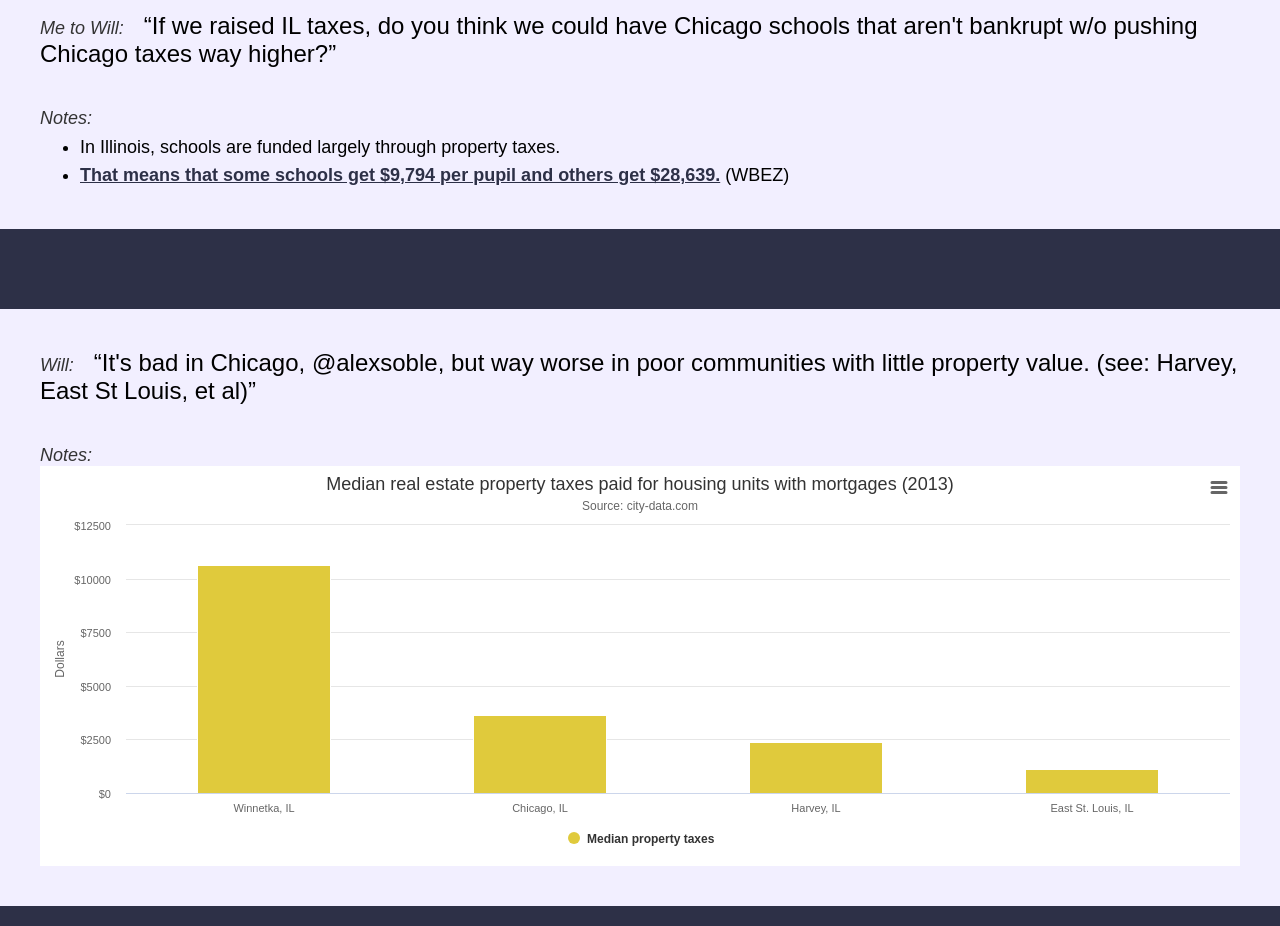
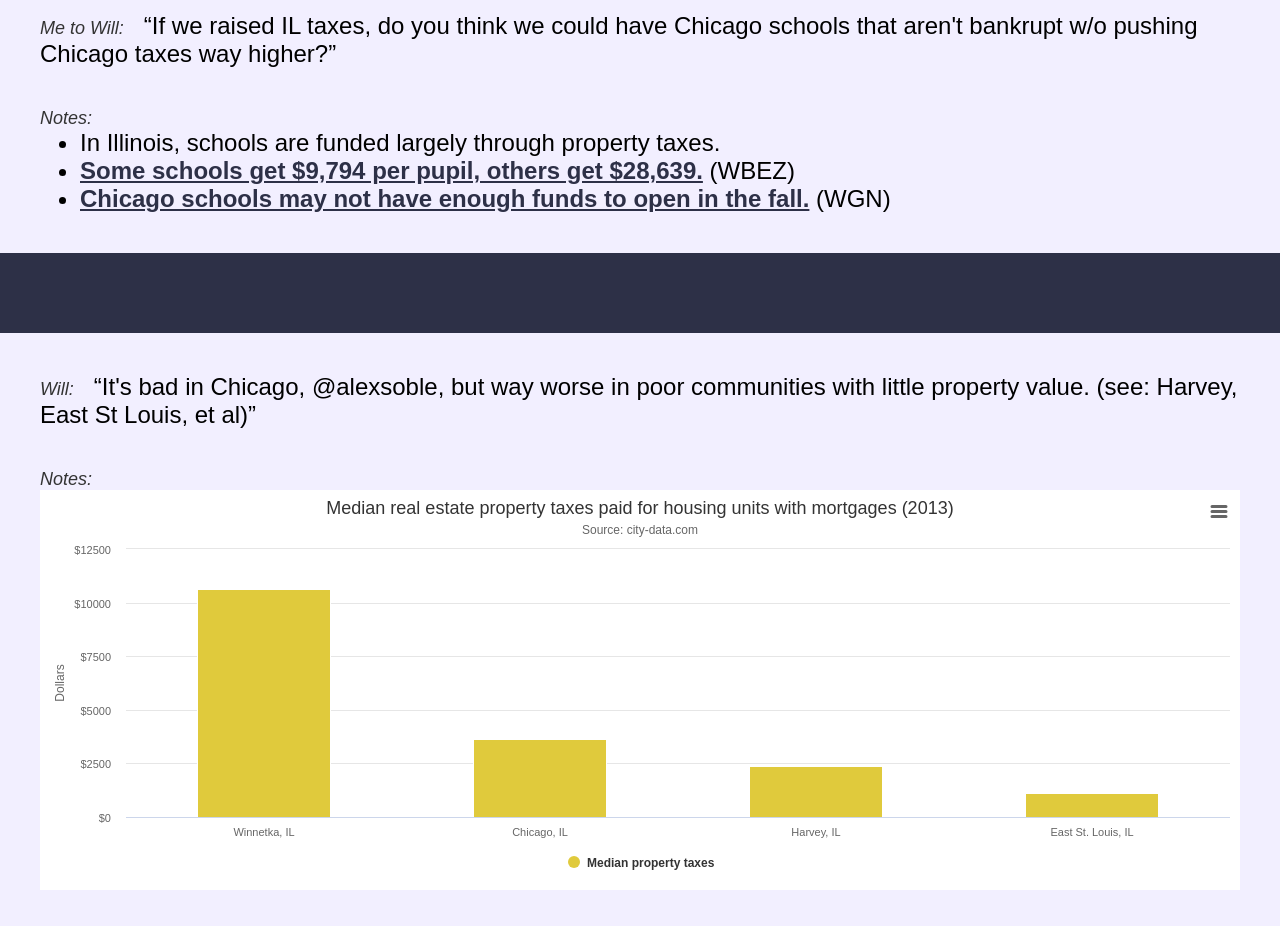
Before and after one commit to alexsoble/il-income-tax, a plain HTML site: page index.html in a window 1280 px wide. Shown: the part 1980-2906 px from the top of the page. Drawn offline with nearby package versions, Linux system fonts and the light colour scheme; a web font is replaced by a local one.

Commit message:
Flesh out IL school funding notes & sources

```diff
--- a/index.html
+++ b/index.html
@@ -113,7 +113,7 @@ mixpanel.init("7c94452e0a5c17106e2a7397bbf44cac");
 
     <div class="who-is-talking">Notes:</div>
 
-    <div class="paragraph-notes-text">
+    <div class="notes-list">
 
       <ul>
         <li>
@@ -121,8 +121,14 @@ mixpanel.init("7c94452e0a5c17106e2a7397bbf44cac");
         </li>
 
         <li>
-          <a href="https://www.wbez.org/shows/wbez-news/how-illinois-pays-for-public-schools-9794-vs-28639/644c7a51-8232-409f-acc1-bba6188e7d93"><strong>That means that some schools get $9,794 per pupil and others get $28,639.</strong></a>
+          <a href="https://www.wbez.org/shows/wbez-news/how-illinois-pays-for-public-schools-9794-vs-28639/644c7a51-8232-409f-acc1-bba6188e7d93"><strong>Some schools get $9,794 per pupil, others get $28,639.</strong></a>
           (WBEZ)
+        </li>
+
+        <li>
+          <a href="http://wgntv.com/2016/06/02/claypool-chicago-public-schools-wont-open-without-education-budget/"><strong>
+            Chicago schools may not have enough funds to open in the fall.</strong></a>
+            (WGN)
         </li>
 
       </ul>
--- a/style.css
+++ b/style.css
@@ -47,6 +47,10 @@ header a {
 .notes-text {
   font-size: 24px;
   text-align: center;
+}
+
+.notes-list {
+  font-size: 24px;
 }
 
 .paragraph-notes-text {
```
